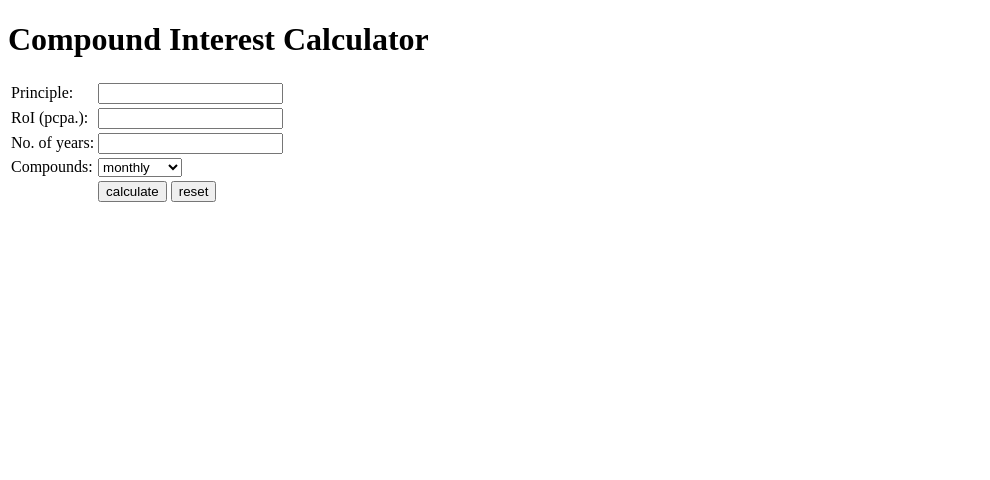
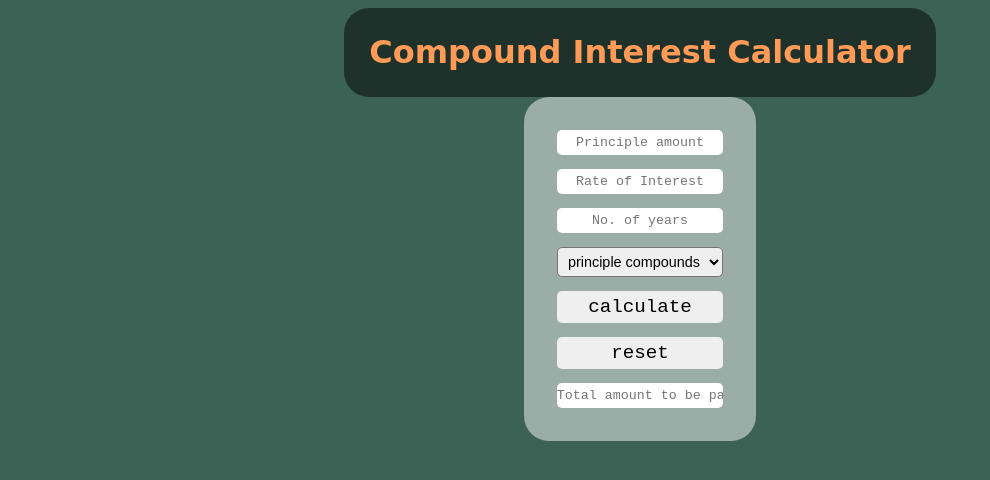
Before and after one commit to parag-n/Calculators, a plain HTML site: page index.html in a window 1280 px wide. Shown: the whole page, without its empty margins (0-990 px from the left). Drawn offline with Linux system fonts and the light colour scheme.

Commit message:
updated the formula

```diff
--- a/index.html
+++ b/index.html
@@ -2,44 +2,56 @@
 <html>
 <head>
 <title>Compound Interest</title>
-<link rel="stylesheet" href="style.css" type="text/html">
+<link rel="stylesheet" href="./style.css" type="text/css">
 </head>
 <body>
-	<div class="dataDiv1">
-	<h1 class="MyHead">Compound Interest Calculator</h1>
+	<div class="headDiv">
+	<h1>Compound Interest Calculator</h1>
 	</div>
-	<div class="dataDiv2">
-		<form action="404.html">
+	<div class="dataDiv">
+		<form action="">
 			<table>
 				<tr>
-					<td>Principle:</td>
-					<td><input type="text" name="principle" id="principle"></td>
+					<td><input type="text" name="principle" id="principle" placeholder="Principle amount"></td>
 				</tr>
 				<tr>
-					<td>RoI (pcpa.):</td>
-					<td><input type="text" name="rate" id="rate"></td>
+					<td><input type="text" name="rate" id="rate" placeholder="Rate of Interest"></td>
 				</tr>
 				<tr>
-					<td>No. of years:</td>
-					<td><input type="text" name="years" id="years"></td>
+					<td><input type="text" name="years" id="years" placeholder="No. of years"></td>
 				</tr>
 				<tr>
-					<td>Compounds:</td>
-					<td><select name="compounds" id="compounds">
-							<option value="1">monthly</option>
-							<option value="3">quarterly</option>
-							<option value="6">half-yearly</option>
-							<option value="12">yearly</option>
+					<td><select name="compounds" id="compounds" required>
+							<option value="" selected disabled>principle compounds</option>
+							<option value="12">monthly</option>
+							<option value="4">quarterly</option>
+							<option value="2">half-yearly</option>
+							<option value="1">yearly</option>
 					</select></td>
 				</tr>
 				<tr>
-					<td></td>
-					<td><button type="submit" name="btn" id="btn"
-							value="calculate">calculate</button>
-						<button type="reset" name="btn" id="btn" value="reset">reset</button></td>
+					<td><button type="button" name="btn" id="btn" onclick="calculate()">calculate</button></td>
+				</tr>
+					<td><button type="reset" name="btn" id="btn" value="reset">reset</button></td>
+				</tr>
+				<tr>
+					<td><input type="text" name="ans" id="ans" placeholder="Total amount to be paid is"></td>
 				</tr>
 			</table>
 		</form>
 	</div>
 </body>
+<script>
+	function calculate(){
+		var p=Number.parseFloat(document.getElementById("principle").value)
+		var r=Number.parseFloat(document.getElementById("rate").value)
+		var n=Number.parseFloat(document.getElementById("years").value)
+		var c=Number.parseInt(document.getElementById("compounds").value)
+		// let a=Math.pow((1+(r/(100*c))),n*c)
+		let base=1+(r/(100*c))
+		let power=n*c;
+		let a=Math.pow(base, power)
+		document.getElementById("ans").value=a*p
+	}
+</script>
 </html>
--- a/style.css
+++ b/style.css
@@ -1,33 +1,31 @@
 @charset "UTF-8";
-.dataDiv2{
-	display: flex;
-	justify-content: center;
-	font-size: 1.2rem;
+
+body {
+	background-color: #3C6255;
 }
-.MyHead{
-	padding: 5px 25px 5px;
-	display: inline-block;
+
+.headDiv{
+	padding: 0.5vh 2vw 0.5vh;
+	align-content: center;
+	margin: auto;
+	width: fit-content;
 	border-radius: 25px;
 	background: rgba(0,0,0,0.5);
 	color: rgb(255,155,86) ;
 	font-family: cursive ;
 }
 
-body {
-	background-image: url('./images/back.jpg');
-	line-height: 1.5;
-}
-
-.sideImage{
-	margin-inline: auto;
-	border: 1px #ffffff;
-	display: flex;
-	justify-content: center;
-	border-radius: 25px;
+.dataDiv{
+	/* display: flex; */
+	/* align-content: center; */
+	margin: auto;
+	/* justify-content: center; */
+	/* font-size: 1.2vw; */
 }
 
 table{
-	display: inline-block;
+	/* display: inline-block; */
+	margin: auto;
 	padding: 25px;
 	border-radius: 25px;
 	background-color: rgba(247,247,247,0.5);
@@ -35,18 +33,30 @@ table{
 
 input{
 	margin: 5px;
+	padding: 5px 0;
+	width: 13vw;
 	border-radius: 5px;
 	border: 0;
-	padding: 5px;
+	text-align: center;
+	font-family: monospace;
 }
+
+/*
+.sideImage{
+	margin-inline: auto;
+	border: 1px #ffffff;
+	display: flex;
+	justify-content: center;
+	border-radius: 25px;
+} */
 
 button{
 	margin: 5px;
 	border-radius: 5px;
 	padding: 5px;
-	width: 100px;
-	font-family: serif;
-	font-size: 1rem;
+	width: 13vw;
+	font-family: monospace;
+	font-size: 1.2rem;
 	border: 0;
 }
 
@@ -57,9 +67,13 @@ button:hover{
 
 select{
 	margin: 5px;
-	width: 100px;
+	padding: 5px;
+	width: 13vw;
 	text-align: center;
 	font-size: 0.9rem;
 	font-family: arial;
 	border-radius: 5px;
 }
+/* select:selected{
+
+} */
```
